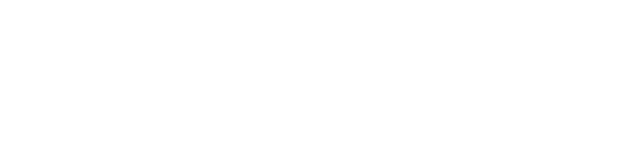
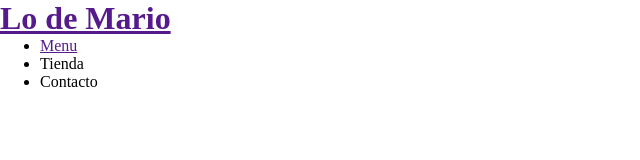
Before and after one commit to AgBenz/comision1-53830-git, a plain HTML site: page index.html in a window 1280 px wide. Shown: the whole page, without its empty margins (0-640 px from the left). Drawn offline with Linux system fonts and the light colour scheme.

Commit message:
creamos nav

```diff
--- a/index.html
+++ b/index.html
@@ -10,7 +10,16 @@
 
 <body>
     <header>
-        <a href=""></a>
+        <a href="">
+            <h1>Lo de Mario</h1>
+        </a>
+        <nav>
+            <ul>
+                <li><a href="">Menu</a></li>
+                <li><a href=""></a>Tienda</li>
+                <li><a href=""></a>Contacto</li>
+            </ul>
+        </nav>
     </header>
 
 </body>
```
